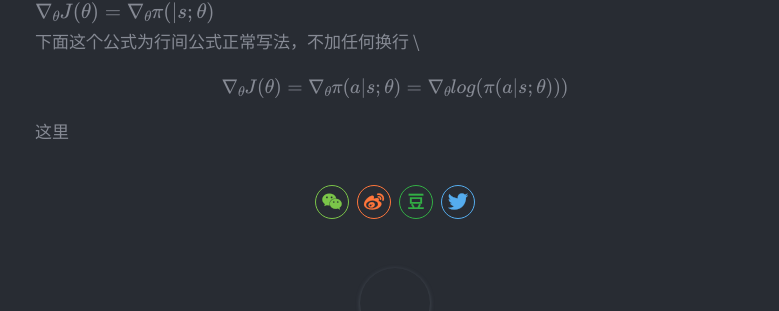
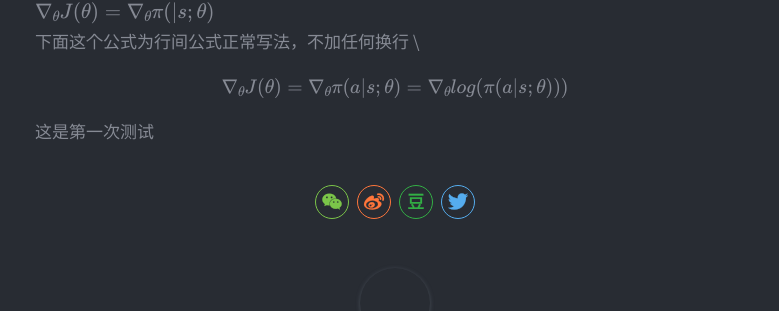
Before and after one commit to wtyhainan/wtyhainan.github.io, a Jekyll site: the page built from _posts/2017-07-30-mathjax-test.md, in a window 1280 px wide and 900 px high, scrolled down 448 px. Shown: the part 138-449 px from the top of the window, without its empty margins (245-1024 px from the left). Built offline with Jekyll 4.4.1, drawn with Linux system fonts in a browser that asks for light colours; nearby versions of some CDN libraries; formulas are drawn with MathJax 3; a style sheet for code colours, icons or effects is not loaded.

Commit message:
Update 2017-07-30-mathjax-test.md

```diff
--- a/_posts/2017-07-30-mathjax-test.md
+++ b/_posts/2017-07-30-mathjax-test.md
@@ -28,4 +28,4 @@ $$
 =\nabla_{\theta} log(\pi(a|s;\theta)))
 $$
 
-这里
+这是第一次测试
```
